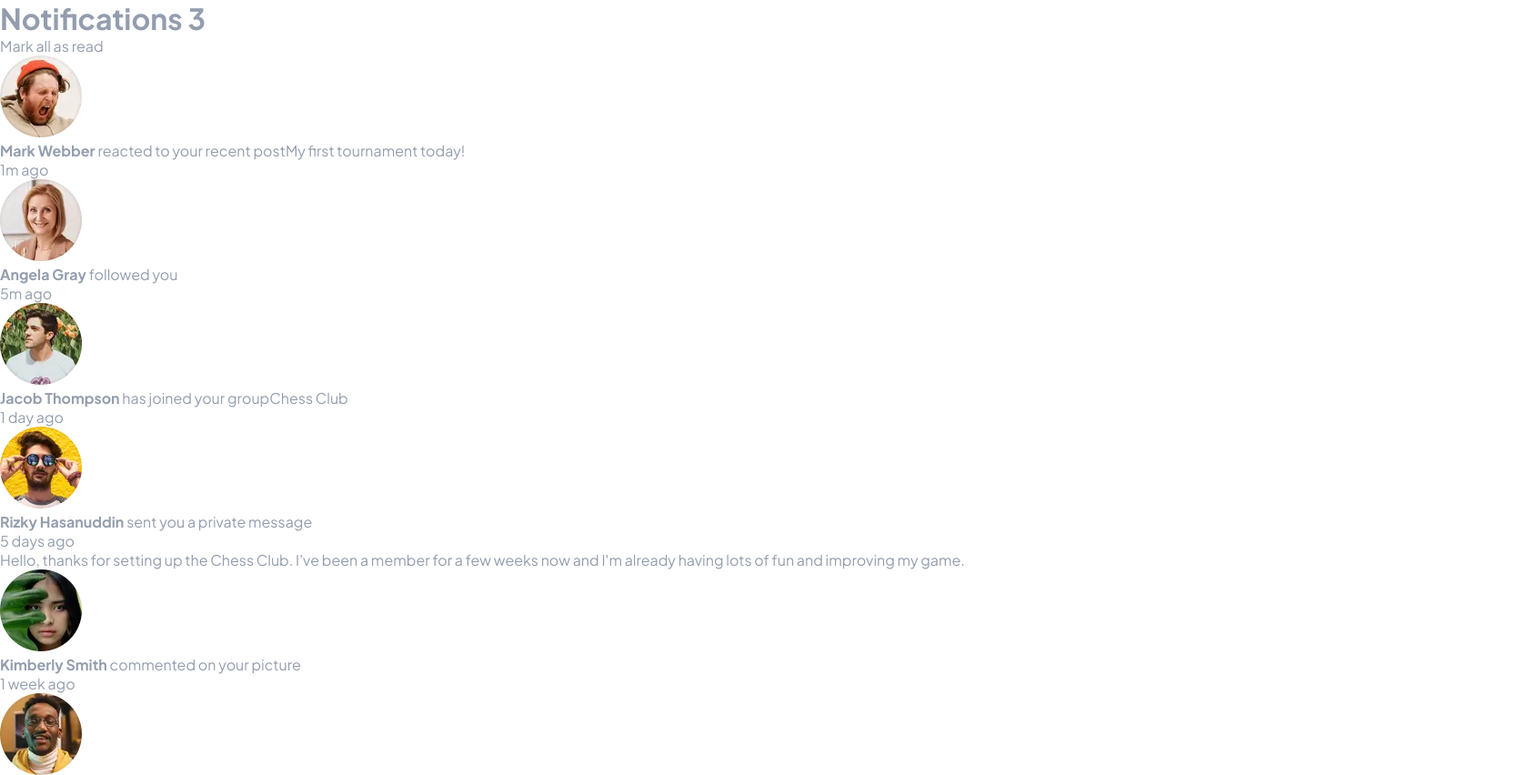
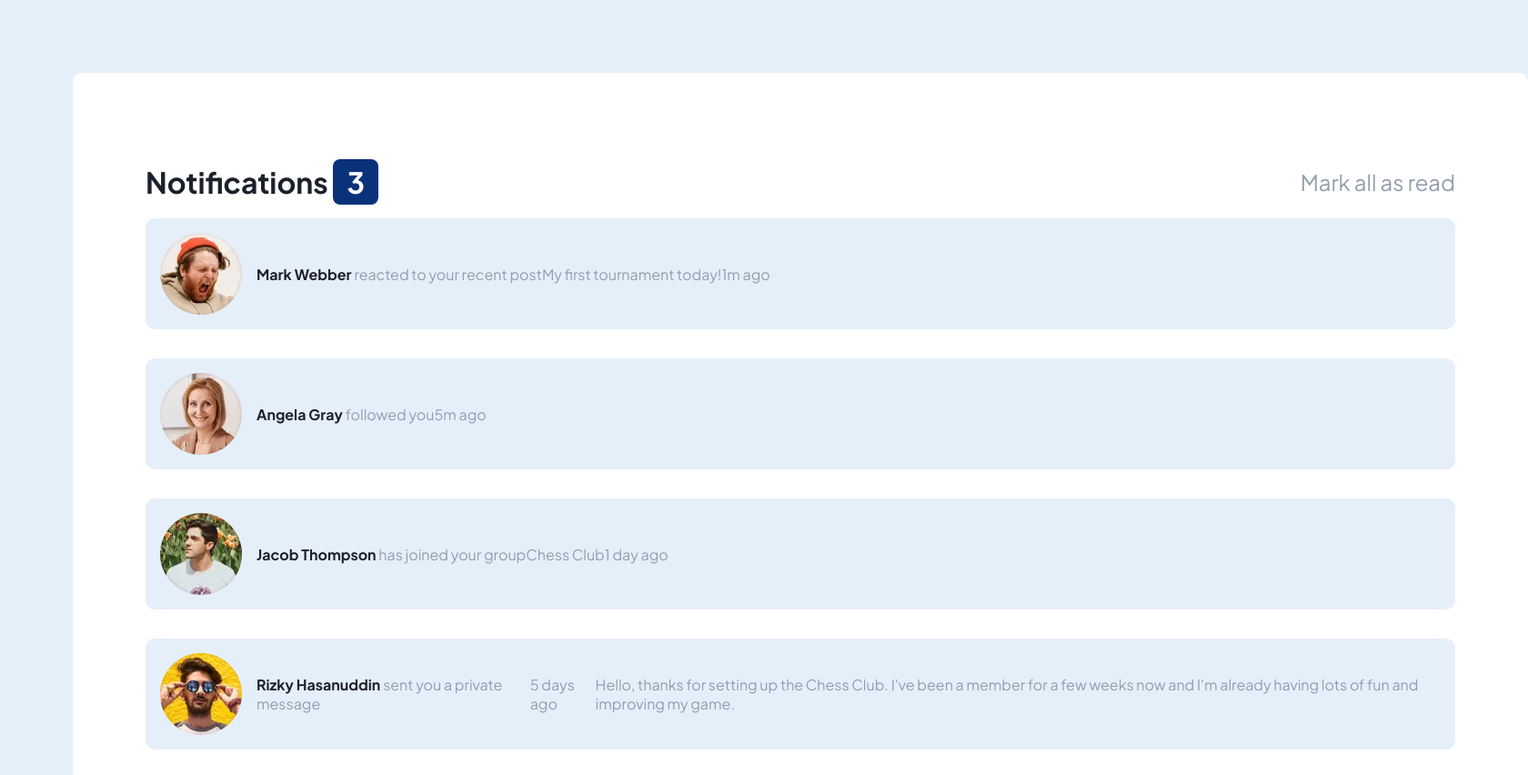
Before and after one commit to pguevara135/notifications-page-main, a plain HTML site: page index.html in a window 1280 px wide. Shown: the top 852 px of the page at 91% size, 1680 px wide, since content can reach past the window. Drawn offline with Linux system fonts and the light colour scheme.

Commit message:
Starting the CSS style

```diff
--- a/index.html
+++ b/index.html
@@ -18,14 +18,14 @@
 <body>
   <main class="container">
     <header class="header">
-      <h1>Notifications <span>3</span></h1>
+      <h1 class="title">Notifications <span>3</span></h1>
       <p class="read">Mark all as read</p>
     </header>
     <section class="main">
       <div class="user">
         <img src="assets/images/avatar-mark-webber.webp" alt="user-avatar" class="user-avatar">
         <p class="user-description">
-          <strong>Mark Webber </strong>reacted to your recent post<span class="">My first tournament today!</span>
+          <strong class="user_name">Mark Webber </strong>reacted to your recent post<span class="">My first tournament today!</span>
         </p>
         <p class="time">1m ago</p>
         <div class="coment">
@@ -35,7 +35,7 @@
       <div class="user">
         <img src="assets/images/avatar-angela-gray.webp" alt="user-avatar" class="user-avatar">
         <p class="user-description">
-          <strong>Angela Gray </strong>followed you<span class=""></span>
+          <strong class="user_name">Angela Gray </strong>followed you<span class=""></span>
         </p>
         <p class="time">5m ago</p>
         <div class="coment">
@@ -45,7 +45,7 @@
       <div class="user">
         <img src="assets/images/avatar-jacob-thompson.webp" alt="user-avatar" class="user-avatar">
         <p class="user-description">
-          <strong>Jacob Thompson</strong> has joined your group<span class="">Chess Club</span>
+          <strong class="user_name">Jacob Thompson</strong> has joined your group<span class="">Chess Club</span>
         </p>
         <p class="time">1 day ago</p>
         <div class="coment">
@@ -55,7 +55,7 @@
       <div class="user">
         <img src="assets/images/avatar-rizky-hasanuddin.webp" alt="user-avatar" class="user-avatar">
         <p class="user-description">
-          <strong>Rizky Hasanuddin </strong>sent you a private message<span class=""></span>
+          <strong class="user_name">Rizky Hasanuddin </strong>sent you a private message<span class=""></span>
         </p>
         <p class="time">5 days ago</p>
         <div class="coment">
@@ -66,7 +66,7 @@
       <div class="user">
         <img src="assets/images/avatar-kimberly-smith.webp" alt="user-avatar" class="user-avatar">
         <p class="user-description">
-          <strong>Kimberly Smith </strong>commented on your picture<span class=""></span>
+          <strong class="user_name">Kimberly Smith </strong>commented on your picture<span class=""></span>
         </p>
         <p class="time">1 week ago</p>
         <div class="coment">
@@ -76,7 +76,7 @@
       <div class="user">
         <img src="assets/images/avatar-nathan-peterson.webp" alt="user-avatar" class="user-avatar">
         <p class="user-description">
-          <strong>Nathan Peterson  </strong>reacted to your recent post<span class="">5 end-game strategies to increase your win rate</span>
+          <strong class="user_name">Nathan Peterson  </strong>reacted to your recent post<span class="">5 end-game strategies to increase your win rate</span>
         </p>
         <p class="time">2 weeks ago</p>
         <div class="coment">
@@ -86,7 +86,7 @@
       <div class="user">
         <img src="assets/images/avatar-anna-kim.webp" alt="user-avatar" class="user-avatar">
         <p class="user-description">
-          <strong>Anna Kim
+          <strong class="user_name">Anna Kim
             </strong>left the group<span class="">Chess Club</span>
         </p>
         <p class="time">2 weeks ago</p>
--- a/style.css
+++ b/style.css
@@ -4,7 +4,7 @@
 
 :root {
     --white: hsl(0, 0%, 100%);
-    --very-light-grayish: blue: hsl(210, 60%, 98%);
+    --very-light-grayish-blue: #0A327A;
     --light-grayish-blue-1: hsl(211, 68%, 94%);
     --grayish-blue: hsl(219, 14%, 63%);
     --dark-grayish-blue: hsl(219, 12%, 42%);
@@ -23,4 +23,53 @@ body {
     box-sizing: border-box;
     color: var(--grayish-blue);
     font-family: "Plus Jakarta Sans", sans-serif;
+    background-color: var(--light-grayish-blue-1);
+    padding: 5rem;
 }
+
+.container {
+    width: 1440px;
+    margin: auto;
+    padding: 5rem;
+    background-color: var(--white);
+    border-radius: 10px;
+}
+
+.header {
+    display: flex;
+    align-items: center;
+    justify-content: space-between;
+    padding: 20px 0;
+}
+
+.title {
+    color: var(--very-dark-blue);
+}
+
+.title span {
+    color: var(--white);
+    background-color: var(--very-light-grayish-blue);
+    padding: 5px 15px;
+    border-radius: 8px;
+}
+
+.read {
+    font-size: 1.5rem;
+}
+
+.user {
+    display: flex;
+    align-items: center;
+    background-color: var(--light-grayish-blue-1);
+    margin-bottom: 2rem;
+    border-radius: 10px;
+    padding: 1rem;
+}
+
+.user-description {
+    margin-left: 1rem;
+}
+
+.user_name {
+    color: var(--very-dark-blue);
+}
```
